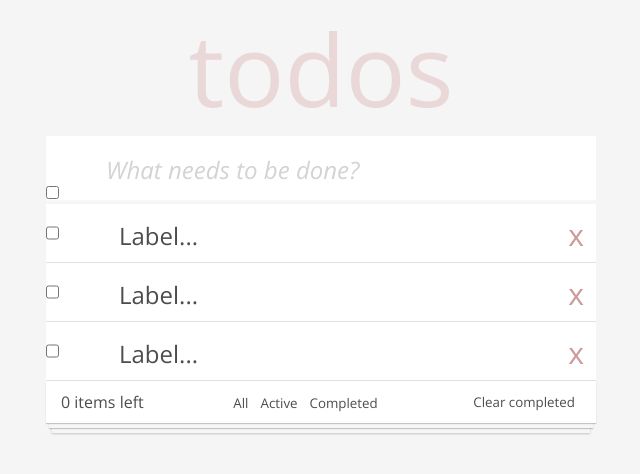
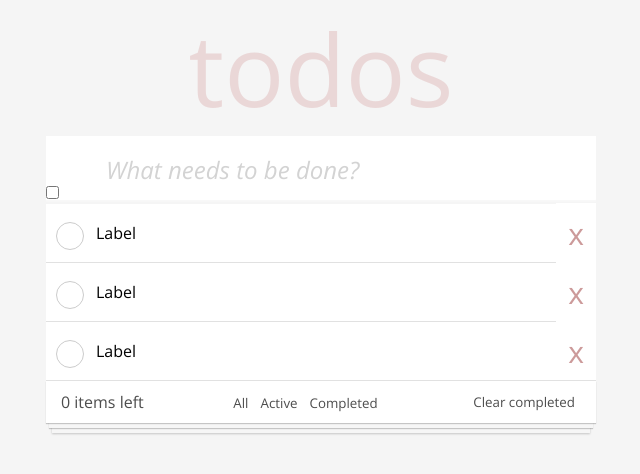
Before and after one commit to MariuszWalusiak/react-todos-app, a React (Create React App) app in the folder todo/: page / in a window 1280 px wide. Shown: the top 474 px of the page, without its empty margins (319-959 px from the left). Built offline with nearby package versions, Linux system fonts and the light colour scheme.

Commit message:
css checkbox styled

```diff
--- a/todo/src/compontents/Tasks.js
+++ b/todo/src/compontents/Tasks.js
@@ -1,13 +1,26 @@
-import React from 'react';
-import styles from "./styles/Tasks.module.css"
-
+import React from "react";
+import { useState } from "react";
+import styles from "./styles/Tasks.module.css";
 
 export const Tasks = () => {
-    return (
-        <li className={styles.li}>
-                <input type="checkbox" name="task"></input>
-                <label htmlFor='task' className={styles.label}>Label...</label>
-                <button className={styles.button}>x</button>
-        </li>
-    )
-}
+  const [checked, setChecked] = useState(false);
+
+  return (
+    <li className={styles.li}>
+      <div className={styles.container}>
+        <input
+          type="checkbox"
+          checked={checked}
+          onChange={() => console.log("this is change!")}
+        ></input>
+        <label
+          onClick={() => setChecked((was) => !was)}
+          htmlFor="checkbox"
+        ></label>
+      </div>
+      <span className={styles.label}>Label</span>
+
+      <button className={styles.button}>x</button>
+    </li>
+  );
+};
--- a/todo/src/compontents/styles/Filter.module.css
+++ b/todo/src/compontents/styles/Filter.module.css
@@ -13,6 +13,7 @@
     background-color: #fff;
     color: inherit
 }
+
 .filterActive button {
     background-color: red;
     border: 1px solid #777777
--- a/todo/src/compontents/styles/Tasks.module.css
+++ b/todo/src/compontents/styles/Tasks.module.css
@@ -5,6 +5,7 @@
   list-style-type: none;
   display: flex;
   justify-content: flex-start;
+  align-items: center;
   border-bottom: 1px solid rgba(128, 128, 128, 0.24);
 }
 
@@ -20,9 +21,51 @@
   margin-bottom: 20px;
 }
 
+.container {
+  position: relative;
+  width: 50px;
+}
+
 .label {
   flex: 1;
-  font-size: 24px;
-  padding: 15px 15px 15px 60px;
-  color: #4d4d4d;
 }
+
+.container label {
+  background-color: rgb(255, 255, 255);
+  border: 1px solid #ccc;
+  border-radius: 50%;
+  cursor: pointer;
+  height: 28px;
+  left: 0;
+  position: absolute;
+  top: 0;
+  width: 28px;
+  margin-left: 10px;
+}
+
+.container label:after {
+  border: 2px solid rgb(53, 136, 74);
+  border-top: none;
+  border-right: none;
+  content: "";
+  height: 6px;
+  left: 7px;
+  opacity: 0;
+  position: absolute;
+  top: 8px;
+  transform: rotate(-45deg);
+  width: 12px;
+}
+
+.container input {
+  visibility: hidden;
+}
+/*
+.container input:checked + label {
+  background-color: #66bb6a;
+  border-color: #66bb6a;
+}  */
+
+.container input:checked + label:after {
+  opacity: 1;
+}
```
